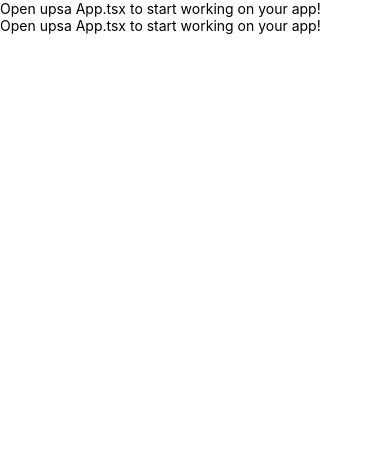
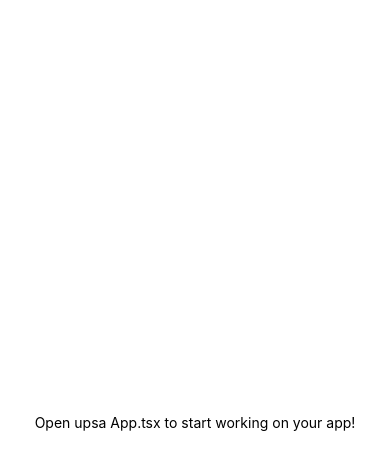
Before and after one commit to JonatasAlves9/nlw-together-reactNative, a React Native app: screen / in a window 390 px wide. Shown: the top 470 px of the page. Built offline with nearby package versions, Linux system fonts and the light colour scheme.

Commit message:
Feat: modifications in screens

```diff
--- a/src/screens/signIn/index.tsx
+++ b/src/screens/signIn/index.tsx
@@ -1,10 +1,10 @@
 import React from 'react';
 import { Text, View } from 'react-native';
+import { styles } from './styles'
 
 export function SignIn() {
     return (
-        <View >
-            <Text>Open upsa App.tsx to start working on your app!</Text>
+        <View style={styles.container}>
             <Text>Open upsa App.tsx to start working on your app!</Text>
         </View>
     );
--- a/src/screens/signIn/styles.ts
+++ b/src/screens/signIn/styles.ts
@@ -0,0 +1,9 @@
+import { StyleSheet } from 'react-native'
+
+export const styles = StyleSheet.create({
+    container: {
+        flex: 1,
+        alignItems:'center',
+        justifyContent: 'center'
+    }
+});
```
